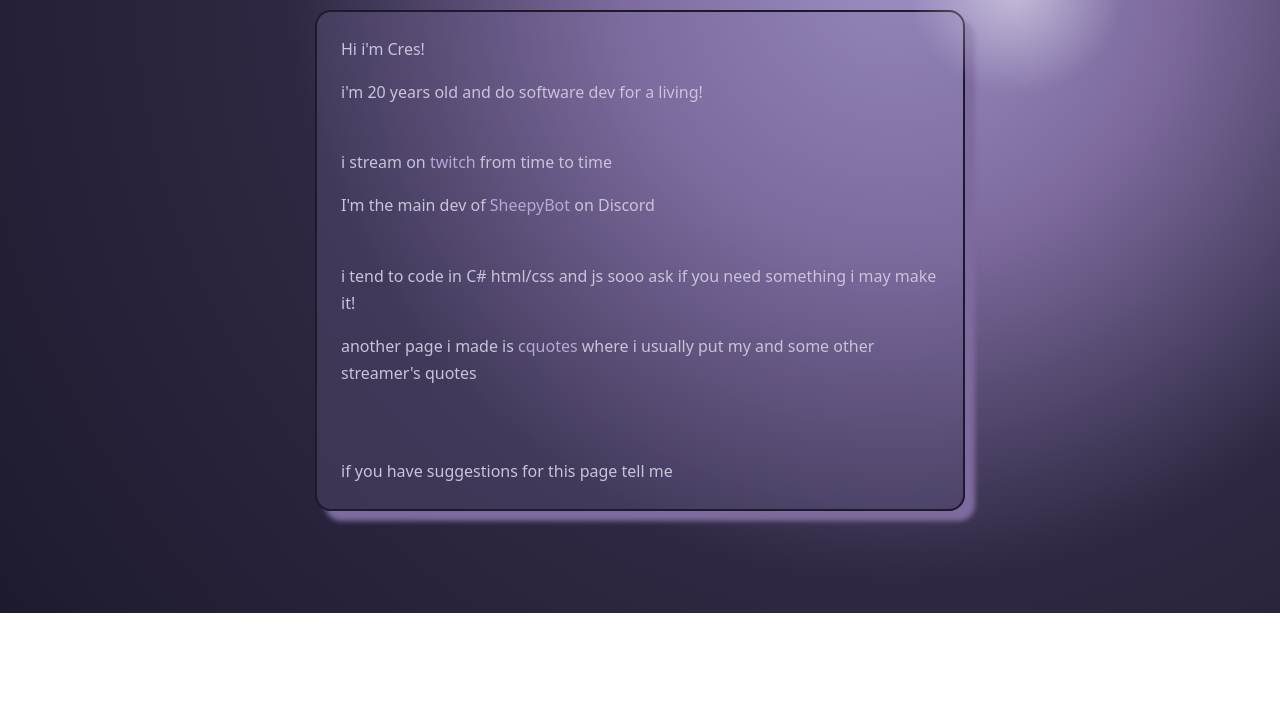
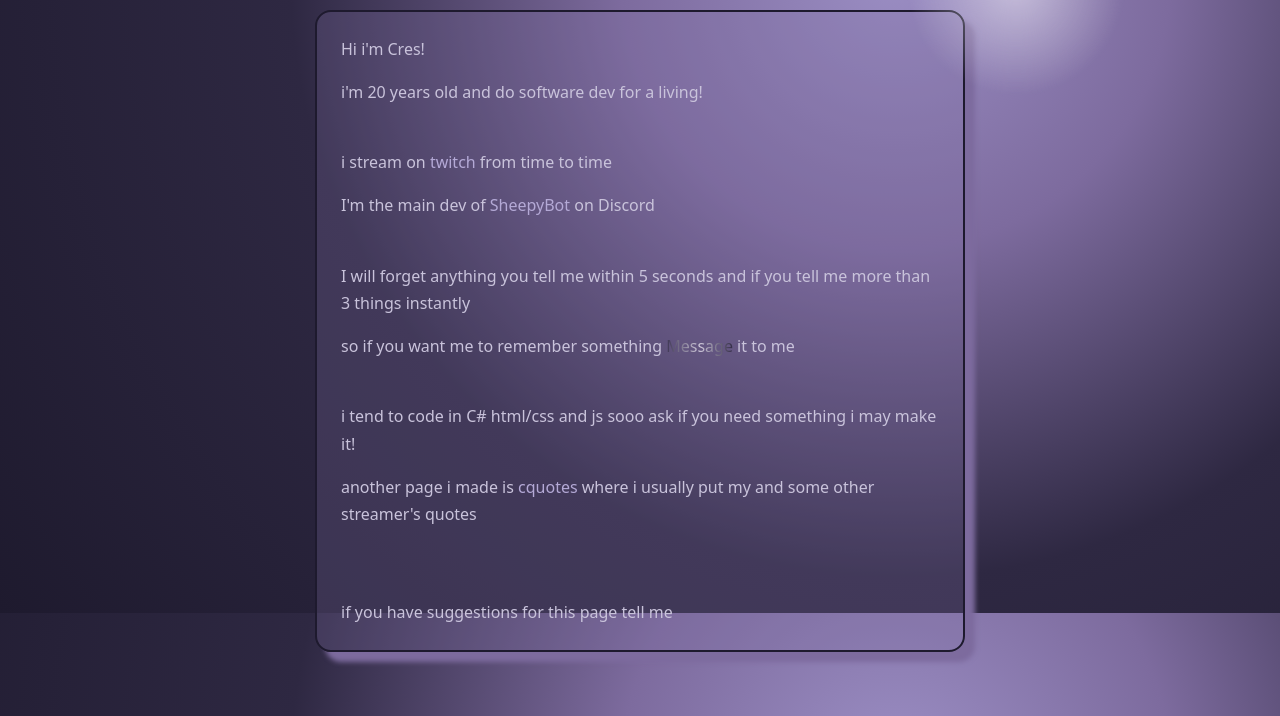
Before and after one commit to cresclent/AboutMe, a plain HTML site: page index.html in a window 1280 px wide. Shown: the part 187-903 px from the top of the page. Before the commit the page ends 800 px from the top, so only its background shows below. Drawn offline with Linux system fonts and the light colour scheme.

Commit message:
Update index.html

```diff
--- a/index.html
+++ b/index.html
@@ -30,6 +30,9 @@
         <p>i stream on <a href="https://www.twitch.tv/cresclent">twitch</a> from time to time</p>
         <p>I'm the main dev of <a href="https://discord.com/discovery/applications/1517174047169974404">SheepyBot</a> on Discord</p>
         <br>
+        <p>I will forget anything you tell me within 5 seconds and if you tell me more than 3 things instantly</p>
+        <p>so if you want me to remember something <span class="gradient-text">Message</span> it to me</p>
+        <br>
         <p>i tend to code in C# html/css and js sooo ask if you need something i may make it!</p>
         <p>another page i made is <a href="https://cquotes.pages.dev/">cquotes</a> where i usually put my and some other streamer's quotes</p>
         <br>
```
